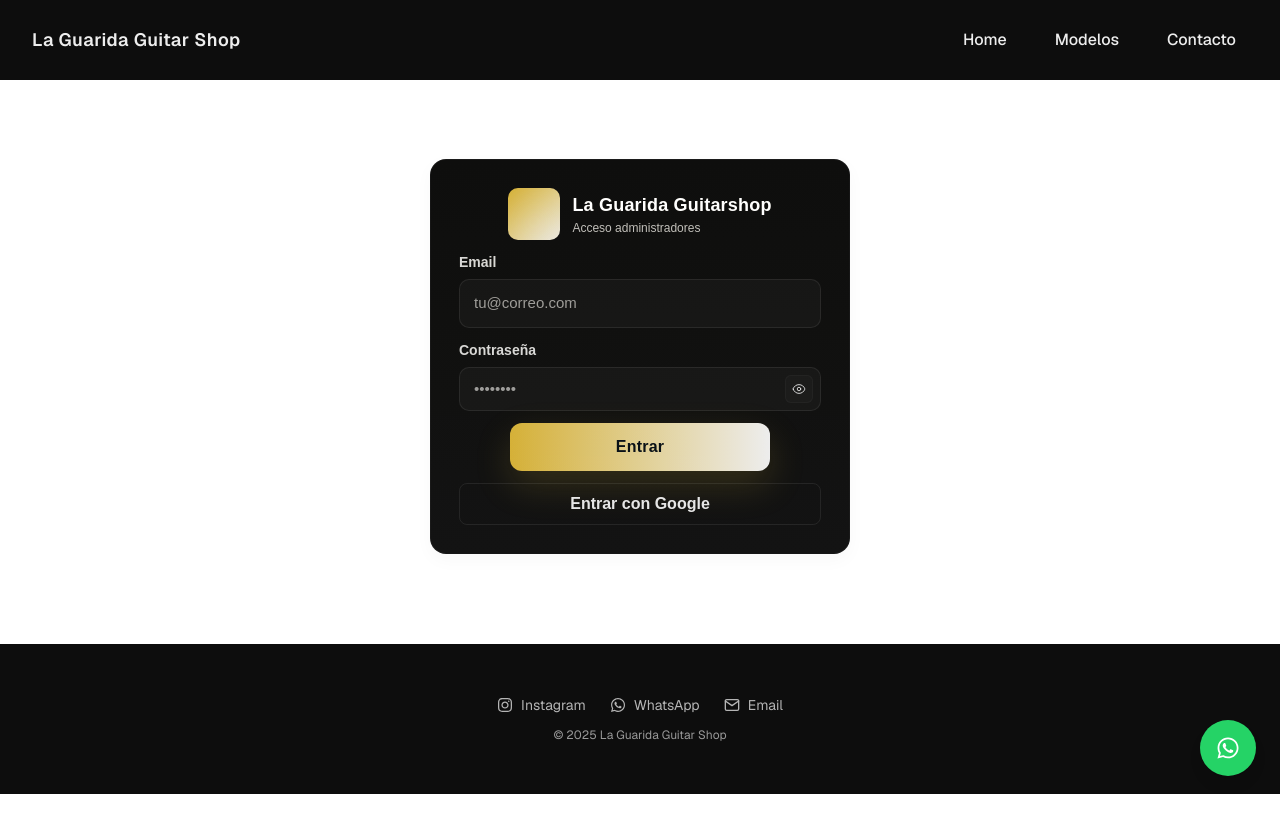
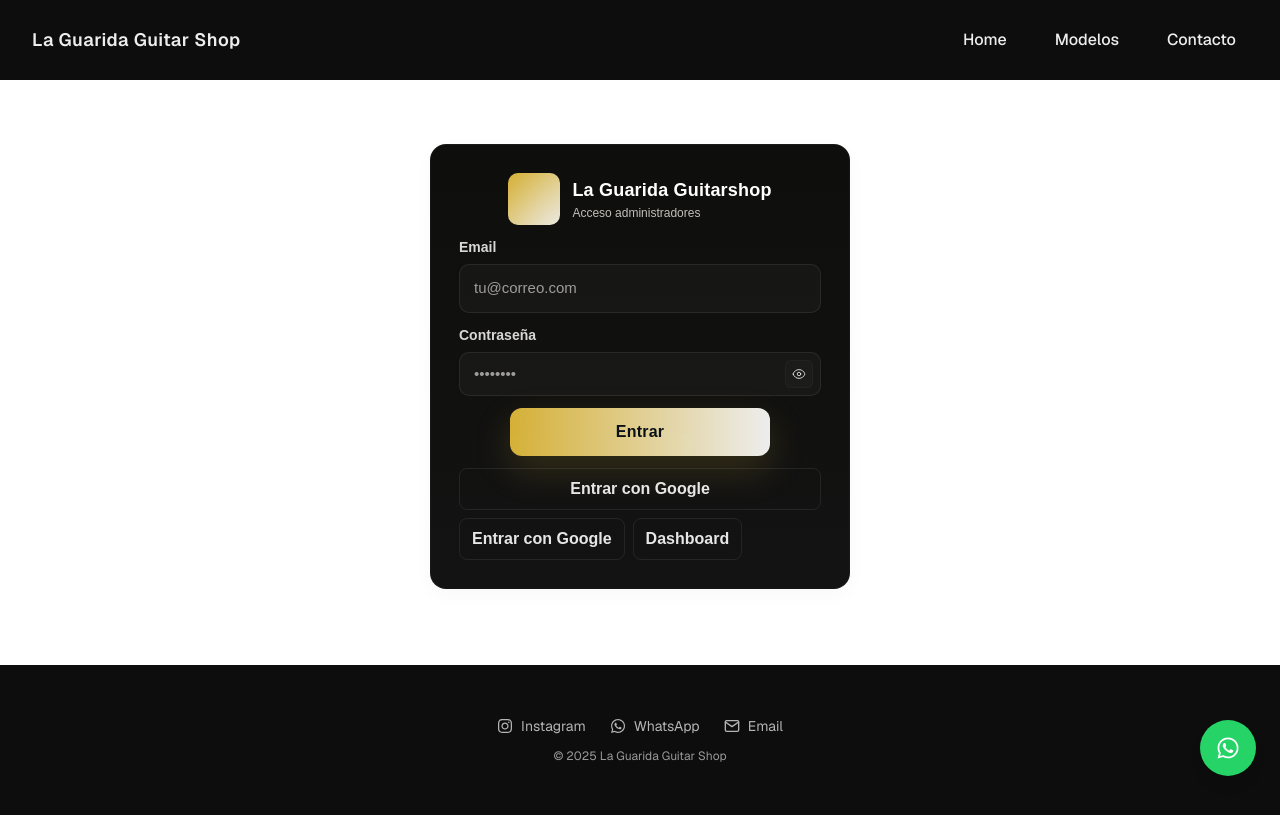
Before and after one commit to agusttin-ader/laguaridaguitarshop, a Next.js app: page /admin/login in a window 1280 px wide. Built offline with nearby package versions, Linux system fonts and the light colour scheme; no server answers.

Commit message:
feat(admin): add Dashboard quick-link on login panel (redirects when logged)

```diff
--- a/app/admin/login/page.jsx
+++ b/app/admin/login/page.jsx
@@ -226,6 +226,20 @@ export default function AdminLogin() {
     }
   }
 
+  // Navigate to dashboard if user is logged in; otherwise show a message
+  async function goToDashboard() {
+    setMessage('')
+    if (currentUser) {
+      try {
+        router.replace('/admin/dashboard')
+      } catch (_) {
+        router.push('/admin/dashboard')
+      }
+    } else {
+      setMessage('Debes iniciar sesión para acceder al panel.')
+    }
+  }
+
   async function handleSignOut() {
     setMessage('')
     try {
@@ -330,6 +344,11 @@ export default function AdminLogin() {
         <div style={{marginTop:12, display:'flex', flexDirection:'column', gap:8}}>
           <button type="button" className="btn btn-ghost" onClick={signInWithGoogle}>Entrar con Google</button>
 
+          <div style={{display:'flex', gap:8, alignItems:'center'}}>
+            <button type="button" className="btn btn-ghost" onClick={signInWithGoogle}>Entrar con Google</button>
+            <button type="button" className="btn btn-ghost" onClick={goToDashboard}>Dashboard</button>
+          </div>
+
           {currentUser && (
             <div className="admin-user-card">
               <div className="admin-user-email"><strong>Conectado como:</strong> {currentUser.email}</div>
```
